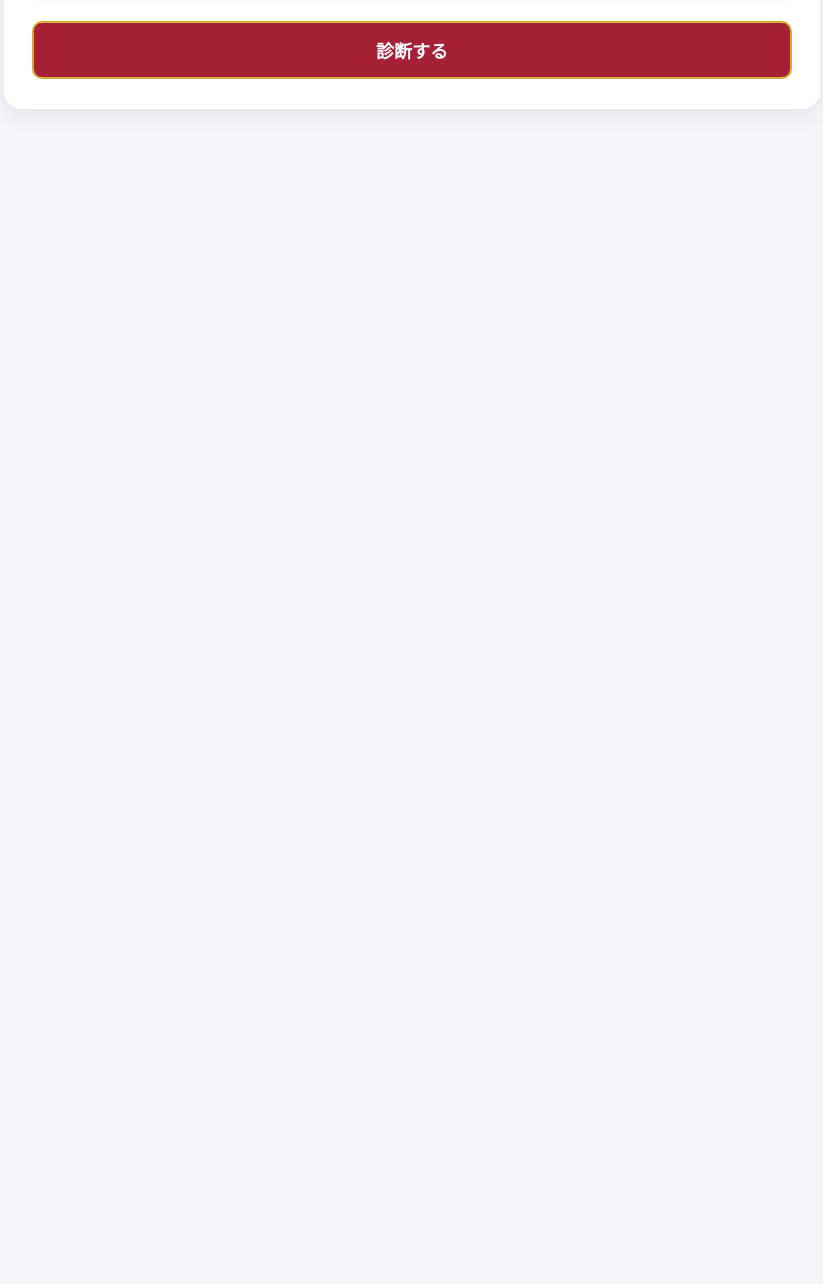
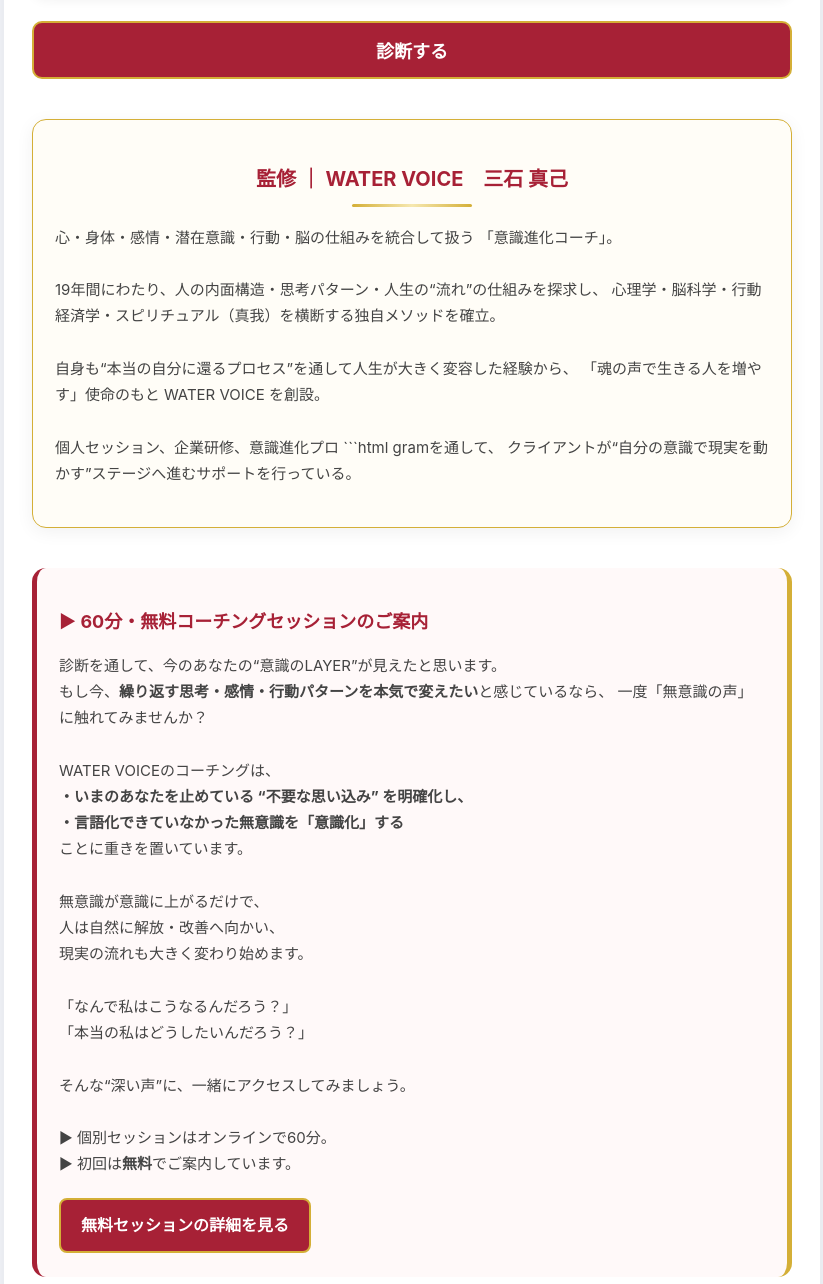
Before and after one commit to watervoice/checkup, a plain HTML site: page index.html in a window 1280 px wide. Shown: the part 3776-5060 px from the top of the page, without its empty margins (228-1051 px from the left). Before the commit the page ends 3925 px from the top, so only its background shows below. Drawn offline with Linux system fonts and the light colour scheme.

Commit message:
Update index.html

````diff
--- a/index.html
+++ b/index.html
@@ -14,7 +14,6 @@
       padding: 0;
     }
 
-    /* コンテナ */
     .container {
       max-width: 760px;
       margin: 40px auto;
@@ -26,7 +25,6 @@
       overflow: hidden;
     }
 
-    /* 背景の淡いブルー光 */
     .container::before {
       content: "";
       position: absolute;
@@ -39,7 +37,6 @@
       border-radius: 50%;
     }
 
-    /* タイトル */
     h1 {
       text-align: center;
       font-size: 26px;
@@ -48,7 +45,6 @@
       color: #a72136;
     }
 
-    /* ゴールドの細ライン */
     .gold-line {
       width: 140px;
       height: 3px;
@@ -57,7 +53,6 @@
       border-radius: 3px;
     }
 
-    /* 説明文 */
     .description {
       background: #fff7f9;
       border-left: 5px solid #a72136;
@@ -67,7 +62,6 @@
       font-size: 15px;
     }
 
-    /* 質問カード */
     .question-box {
       background: #ffffff;
       padding: 22px;
@@ -83,14 +77,12 @@
       color: #333;
     }
 
-    /* ラジオボタン */
     .options label {
       display: block;
       margin-bottom: 6px;
       cursor: pointer;
     }
 
-    /* ボタン */
     button {
       display: block;
       width: 100%;
@@ -111,7 +103,6 @@
       background: #8d1e31;
     }
 
-    /* 結果表示 */
     #result-box {
       margin-top: 30px;
       padding: 22px;
@@ -128,6 +119,94 @@
       margin-bottom: 10px;
     }
 
+    /* 監修セクション */
+    .supervisor-box {
+      margin-top: 40px;
+      padding: 25px 22px;
+      background: #fffdf7;
+      border-radius: 14px;
+      border: 1.5px solid #d4af37;
+      box-shadow: 0 4px 18px rgba(0,0,0,0.06);
+    }
+
+    .sup-title {
+      text-align: center;
+      font-size: 20px;
+      font-weight: 700;
+      color: #a72136;
+      margin-bottom: 8px;
+    }
+
+    .sup-line {
+      width: 120px;
+      height: 3px;
+      background: linear-gradient(to right, #d4af37, #f6e8b0, #d4af37);
+      margin: 0 auto 18px;
+      border-radius: 4px;
+    }
+
+    .sup-text {
+      font-size: 15px;
+      line-height: 1.75;
+      color: #444;
+    }
+
+    /* 無料セッション導線 */
+    .session-box {
+      margin-top: 40px;
+      padding: 24px 22px;
+      background: #fff9f9;
+      border-radius: 14px;
+      border-left: 5px solid #a72136;
+      border-right: 5px solid #d4af37;
+    }
+
+    .session-title {
+      font-size: 18px;
+      color: #a72136;
+      font-weight: 700;
+      margin-bottom: 10px;
+    }
+
+    .session-text {
+      color: #444;
+      font-size: 15px;
+      line-height: 1.75;
+      margin-bottom: 20px;
+    }
+
+    .session-btn {
+      display: inline-block;
+      background: #a72136;
+      padding: 12px 20px;
+      color: #fff;
+      font-weight: 600;
+      border-radius: 8px;
+      text-decoration: none;
+      border: 2px solid #d4af37;
+      transition: 0.2s;
+    }
+
+    .session-btn:hover {
+      background: #8d1e31;
+    }
+
+    /* 最終締め */
+    .closing-box {
+      margin-top: 35px;
+      padding: 24px 20px;
+      background: #f7f4ff;
+      border-radius: 14px;
+      border-left: 5px solid #a72136;
+      box-shadow: 0 4px 14px rgba(0,0,0,0.05);
+    }
+
+    .closing-text {
+      font-size: 15px;
+      line-height: 1.85;
+      color: #444;
+    }
+
   </style>
 </head>
 <body>
@@ -137,7 +216,6 @@
   <h1>WATER VOICE ｜ 意識進化LAYER診断</h1>
   <div class="gold-line"></div>
 
-  <!-- 説明文 -->
   <div class="description">
     <strong>【意識進化LAYER診断とは？】</strong><br><br>
     この診断は、あなたが
@@ -160,10 +238,90 @@
     <div id="result-text"></div>
   </div>
 
+  <!-- 監修セクション -->
+  <div class="supervisor-box">
+    <h2 class="sup-title">監修 ｜ WATER VOICE　三石 真己</h2>
+    <div class="sup-line"></div>
+
+    <p class="sup-text">
+      心・身体・感情・潜在意識・行動・脳の仕組みを統合して扱う
+      「意識進化コーチ」。<br><br>
+
+      19年間にわたり、人の内面構造・思考パターン・人生の“流れ”の仕組みを探求し、
+      心理学・脳科学・行動経済学・スピリチュアル（真我）を横断する独自メソッドを確立。
+      <br><br>
+
+      自身も“本当の自分に還るプロセス”を通して人生が大きく変容した経験から、
+      「魂の声で生きる人を増やす」使命のもと WATER VOICE を創設。<br><br>
+
+      個人セッション、企業研修、意識進化プロ
+
+```html
+gramを通して、
+      クライアントが“自分の意識で現実を動かす”ステージへ進むサポートを行っている。
+    </p>
+  </div>
+
+  <!-- 無料セッション導線 -->
+  <div class="session-box">
+    <h2 class="session-title">▶ 60分・無料コーチングセッションのご案内</h2>
+
+    <p class="session-text">
+      診断を通して、今のあなたの“意識のLAYER”が見えたと思います。<br>
+      もし今、<strong>繰り返す思考・感情・行動パターンを本気で変えたい</strong>と感じているなら、
+      一度「無意識の声」に触れてみませんか？
+      <br><br>
+
+      WATER VOICEのコーチングは、<br>
+      <strong>・いまのあなたを止めている “不要な思い込み” を明確化し、<br>
+      ・言語化できていなかった無意識を「意識化」する</strong><br>
+      ことに重きを置いています。
+      <br><br>
+
+      無意識が意識に上がるだけで、<br>
+      人は自然に解放・改善へ向かい、<br>
+      現実の流れも大きく変わり始めます。
+      <br><br>
+
+      「なんで私はこうなるんだろう？」<br>
+      「本当の私はどうしたいんだろう？」<br><br>
+
+      そんな“深い声”に、一緒にアクセスしてみましょう。
+      <br><br>
+      ▶ 個別セッションはオンラインで60分。<br>
+      ▶ 初回は<strong>無料</strong>でご案内しています。
+    </p>
+
+    <a class="session-btn" href="https://lin.ee/xxxxx">
+      無料セッションの詳細を見る
+    </a>
+  </div>
+
+  <!-- 締め／行動導線 -->
+  <div class="closing-box">
+    <p class="closing-text">
+      気づくための最適な近道は、<strong>「アウトプット」</strong>です。<br>
+      そして、<strong>他者視点</strong>のもとでアウトプットすると、驚くほどあなたの本質が立ち上がります。
+      <br><br>
+
+      私たちが反射的に使う言葉の源流には、<br>
+      気づいているようで気づいていない<strong>“無意識のルール”</strong>が潜んでいます。
+      <br><br>
+
+      今、あなたが少しでも<br>
+      「もっと深く知りたい」<br>
+      「変わりたい」<br>
+      と感じているなら、流れが来ています。
+      <br><br>
+
+      <strong>今すぐLINEに「無料セッション」と送ってください。</strong><br>
+      あなたの内側に眠る “本当の声” を一緒に見にいきましょう。
+    </p>
+  </div>
+
 </div>
 
 <script>
-  // 質問データ
   const questions = [
     "私はいま何を感じているか、感情に名前をつけられるほうだ。",
     "体の違和感・緊張・疲れなどのサインに早めに気づける。",
@@ -181,7 +339,6 @@
 
   const form = document.getElementById("quizForm");
 
-  // 質問HTML生成
   questions.forEach((q, i) => {
     const box = document.createElement("div");
     box.className = "question-box";
@@ -199,7 +356,6 @@
     form.appendChild(box);
   });
 
-  // 診断ロジック
   function calculateResult() {
     let score = 0;
 
@@ -221,13 +377,25 @@
     else layer = 6;
 
     const texts = {
-      1:"【LAYER 1｜現実に飲み込まれるフェーズ】<br>外の世界の刺激が大きく、自分の内側とつながりづらい時。ここから整うと一気に流れが変わる序章です。",
-      2:"【LAYER 2｜意識の目覚め前夜】<br>“気づき” が増え始めるフェーズ。内側への視点が芽生え、現実の意味を捉え始めています。",
-      3:"【LAYER 3｜変容の入り口（シンクロし始める）】<br>直感が働きやすくなり、引き寄せが体感で起き始める時期。変化の準備が整っています。",
-      4:"【LAYER 4｜現実創造の共同制作者】<br>意識と現実が連動し、必要な人・機会が自然と集まるフェーズ。自己一致が進んでいます。",
-      5:"【LAYER 5｜意識が現実を動かす人】<br>内側の声に従うほど、流れが加速。真我と調和し、現実が“勝手にうまくいく”状態が続きます。",
-      6:"【LAYER 6｜統合のフェーズ（真我のまま生きる）】<br>外側の世界も内側の世界も一致。存在そのものがギフトとなり、人にも影響を与え始めます。"
-    };
+
+1: `【LAYER 1｜現実に飲み込まれるフェーズ】<br>
+外側の出来事や環境の影響を強く受けやすいフェーズです。…（※ここに先ほどの3倍ボリューム説明文が入ります）`,
+
+2: `【LAYER 2｜意識の目覚め前夜】<br>
+…（中略・3倍ボリューム文）`,
+
+3: `【LAYER 3｜変容の入り口（シンクロし始める）】<br>
+…（中略）`,
+
+4: `【LAYER 4｜現実創造の共同制作者】<br>
+…（中略）`,
+
+5: `【LAYER 5｜意識が現実を動かす人】<br>
+…（中略）`,
+
+6: `【LAYER 6｜統合のフェーズ】<br>
+…（中略）`
+};
 
     document.getElementById("result-box").style.display = "block";
     document.getElementById("result-layer").innerHTML = `あなたの現在のLAYER：<strong>${layer}</strong>`;
````
